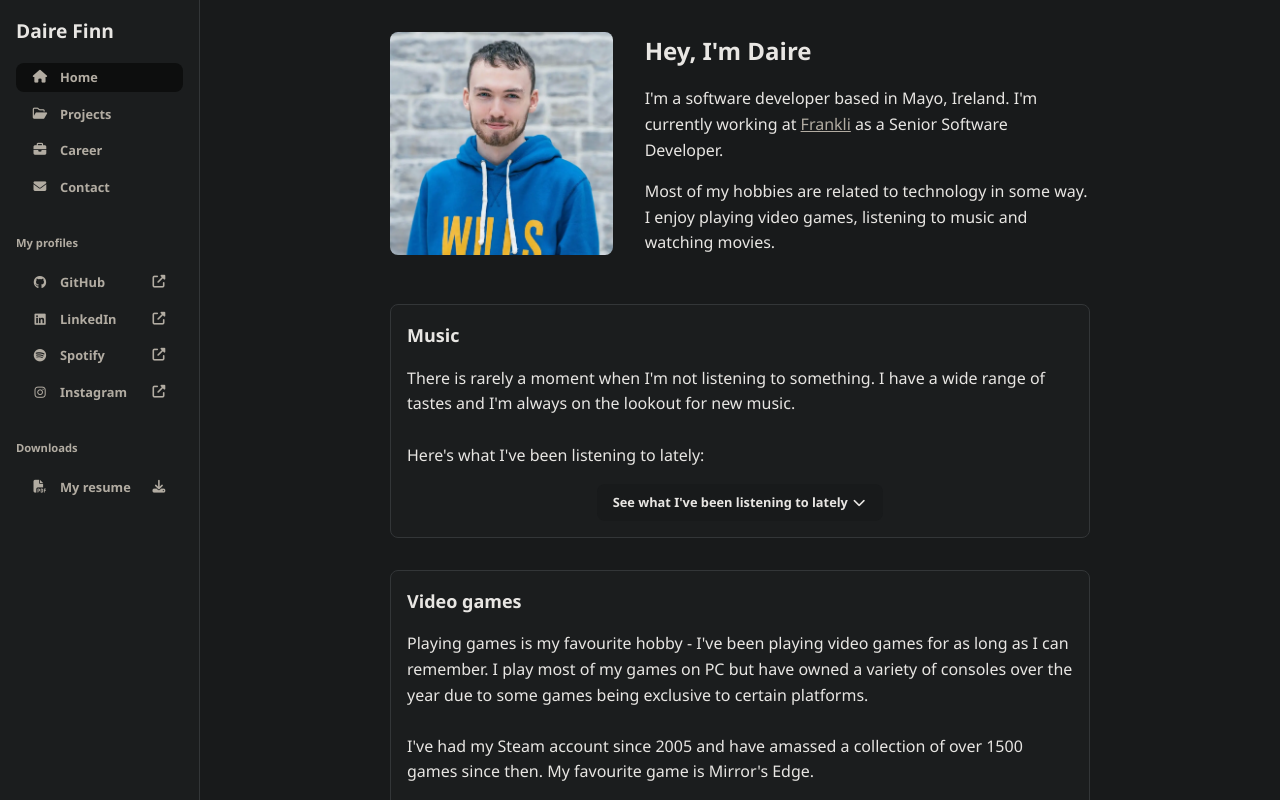
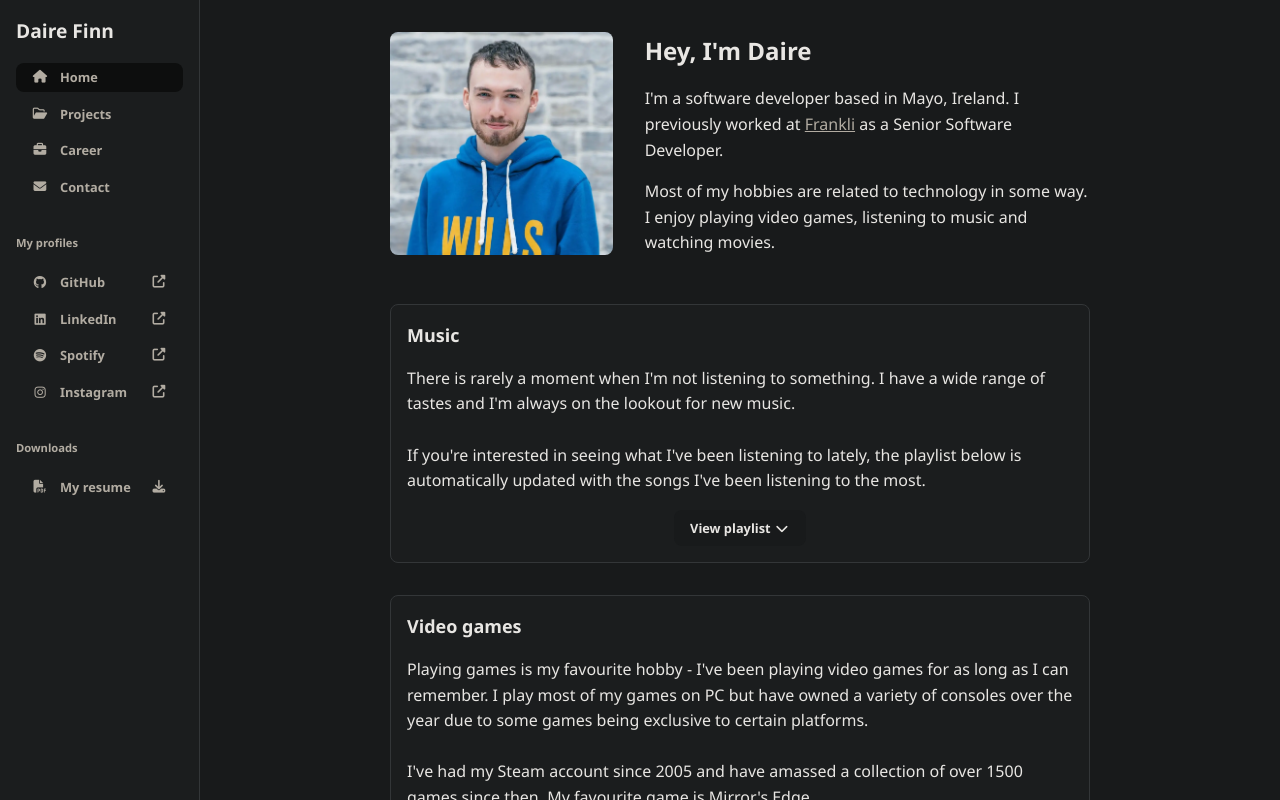
Before and after one commit to dairefinn/dairefinn.github.io, an Angular app: page /home in a window 1280 px wide. Shown: the top 800 px of the page. Built offline with nearby package versions, Linux system fonts and the light colour scheme.

Commit message:
Dynamic last position on homepage and some other minor content edits

```diff
--- a/src/app/pages/homepage/homepage.component.html
+++ b/src/app/pages/homepage/homepage.component.html
@@ -10,7 +10,15 @@
           <div class="main-description">
             <h1>Hey, I'm Daire</h1>
             <p>
-              I'm a software developer based in Mayo, Ireland. I'm currently working at <a href="https://www.getfrankli.com" target="_blank">Frankli</a> as a Senior Software Developer.
+              <span>I'm a software developer based in Mayo, Ireland.&nbsp;</span>
+              <span>{{latestPositionIsActive ?  "I am currently working at" : "I previously worked at"}}&nbsp;</span>
+              @if(latestPosition.link) {
+                <a [href]="latestPosition.link" target="_blank">{{latestPosition.company}}</a>
+              }
+              @else {
+                <span>{{latestPosition.company}}</span>
+              }
+              <span>&nbsp;as a {{latestPosition.title}}.</span>
             </p>
             <p>
               Most of my hobbies are related to technology in some way. I enjoy playing video games, listening to music and watching movies.
@@ -25,12 +33,12 @@
           <p>
             There is rarely a moment when I'm not listening to something. I have a wide range of tastes and I'm always on the lookout for new music.
             <br/><br/>
-            Here's what I've been listening to lately:
+            If you're interested in seeing what I've been listening to lately, the playlist below is automatically updated with the songs I've been listening to the most.
           </p>
           @if(viewingSpotifyPlaylist) {
             <iframe class="iframe-spotify-playlist" src="https://open.spotify.com/embed/playlist/37i9dQZF1Epwk7SuBT7N2r?theme=0" width="100%" height="480" frameBorder="0" allow="fullscreen" loading="lazy"></iframe>
             <div class="text-center">
-              <app-button (click)="toggleShowSpotifyPlaylist()" title="See what I've been listening to lately">
+              <app-button (click)="toggleShowSpotifyPlaylist()" title="Collapse playlist">
                 <span>Collapse playlist&nbsp;</span>
                 <span class="fa fa-fw fa-chevron-up clickable"></span>
               </app-button>
@@ -38,8 +46,8 @@
           }
           @else {
             <div class="text-center">
-              <app-button (click)="toggleShowSpotifyPlaylist()" title="See what I've been listening to lately">
-                <span>See what I've been listening to lately&nbsp;</span>
+              <app-button (click)="toggleShowSpotifyPlaylist()" title="View playlist">
+                <span>View playlist&nbsp;</span>
                 <span class="fa fa-fw fa-chevron-down clickable"></span>
               </app-button>
             </div>
--- a/src/app/pages/homepage/homepage.component.ts
+++ b/src/app/pages/homepage/homepage.component.ts
@@ -2,6 +2,7 @@ import { Component } from '@angular/core';
 import { CardComponent } from '../../components/card/card.component';
 import { PageWrapperComponent } from '../../components/page-wrapper/page-wrapper.component';
 import { ButtonComponent } from '../../components/button/button.component';
+import { careerEntriesPositions, CareerEntry } from '../../../data/career';
 
 @Component({
   selector: 'app-homepage',
@@ -17,14 +18,22 @@ import { ButtonComponent } from '../../components/button/button.component';
 export class HomepageComponent {
 
   viewingSpotifyPlaylist: boolean;
+  latestPosition: CareerEntry;
+  latestPositionIsActive: boolean = false;
 
   constructor() {
     document.title = 'Daire Finn / Home';
     this.viewingSpotifyPlaylist = false;
+    this.latestPosition = this.getLatestPosition();
+    this.latestPositionIsActive = this.latestPosition.endDate ? this.latestPosition.endDate > new Date() : true; // Check if the latest position endDate is populated and in the past
   }
 
   toggleShowSpotifyPlaylist(): void {
     this.viewingSpotifyPlaylist = !this.viewingSpotifyPlaylist;
   }
 
+  getLatestPosition(): CareerEntry {
+    return careerEntriesPositions[0];
+  }
+
 }
--- a/src/data/career.ts
+++ b/src/data/career.ts
@@ -74,6 +74,16 @@ export const careerEntriesEvents: CareerEntry[] = [
     startDate: new Date(2023, 7, 10),
     endDate: null
   },
+  {
+    type: CareerEntryType.EVENT,
+    title: 'Career Break',
+    description: `
+        After 6 years of working at Frankli, I decided to take a break from work to recharge and refocus.
+        <br/><br/>
+        I spent my time off working on some personal projects, learning new technologies and traveling.
+        `,
+    startDate: new Date(2024, 11, 1),
+  }
 ].sort((a, b) => b.startDate?.getTime() - a.startDate?.getTime());
 
 export const careerEntriesPositions: CareerEntry[] = [
@@ -138,16 +148,6 @@ export const careerEntriesPositions: CareerEntry[] = [
         We managed to keep things running smoothly with just the three of us and we even managed to secure some new clients.
         `,
     link: 'https://getfrankli.com',
-  },
-  {
-    type: CareerEntryType.EVENT,
-    title: 'Career Break',
-    description: `
-        After 6 years of working at Frankli, I decided to take a break from work to recharge and refocus.
-        <br/><br/>
-        I spent my time off working on some personal projects, learning new technologies and traveling.
-        `,
-    startDate: new Date(2024, 11, 1),
   }
 ].sort((a, b) => b.startDate?.getTime() - a.startDate?.getTime());
 
```
